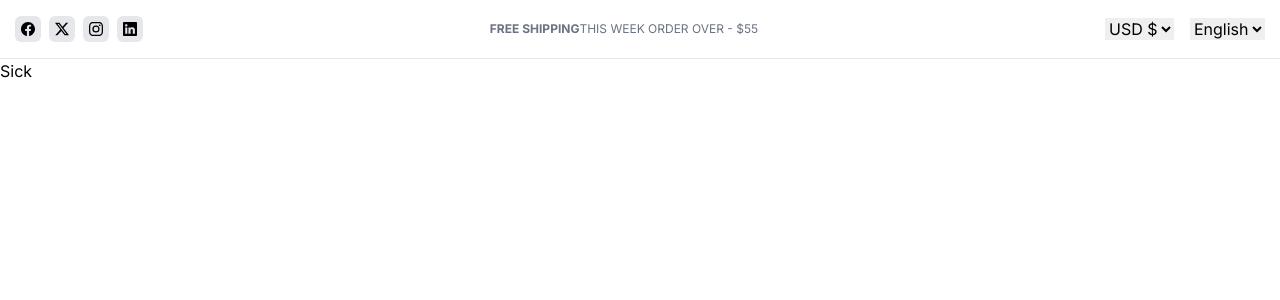
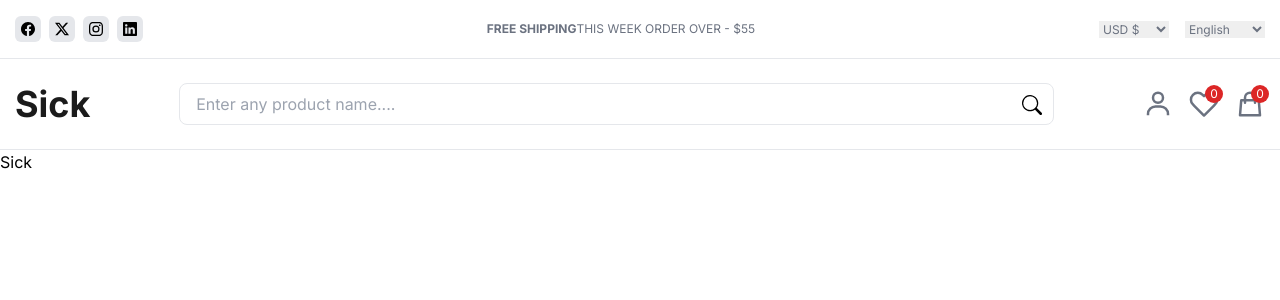
Before and after one commit to JosephMugo8711/sick, a Next.js app: page / in a window 1280 px wide. Shown: the top 300 px of the page. Built offline with nearby package versions, Linux system fonts and the light colour scheme.

Commit message:
Feat: main header

```diff
--- a/src/app/layout.js
+++ b/src/app/layout.js
@@ -2,6 +2,7 @@ import { Inter } from "next/font/google";
 import "./globals.css";
 import HeaderTop from "@/components/HeaderTop";
 import Head from "next/head";
+import HeaderMain from "@/components/HeaderMain";
 const inter = Inter({ subsets: ["latin"] });
 
 export const metadata = {
@@ -14,6 +15,7 @@ export default function RootLayout({ children }) {
     <html lang="en">
       <body className={inter.className}>
         <HeaderTop />
+        <HeaderMain />
         {children}
         </body>
     </html>
--- /dev/null
+++ b/src/components/HeaderMain.js
@@ -0,0 +1,41 @@
+import React from 'react'
+
+import {BsSearch} from "react-icons/bs"
+import {BiUser} from "react-icons/bi"
+import {FiHeart} from "react-icons/fi"
+import {HiOutlineShoppingBag} from "react-icons/hi"
+
+const HeaderMain = () => {
+  return (
+    <div className='py-6 border-b border-gray-200'>
+        <div className='container items-center justify-between sm:flex'>
+            <div className='pb-4 text-4xl font-bold text-center sm:pb-0 text-blackish'>Sick</div>
+
+            <div className='w-full sm:w-[300px] md:w-[70%] relative'>
+                <input
+                  className='w-full p-2 px-4 border border-gray-200 rounded-lg'
+                  type="text"
+                  placeholder='Enter any product name....'/>
+                <BsSearch  className='absolute top-0 right-0 mt-3 mr-3'  size={20}/>
+            </div>
+
+            <div className='hidden text-gray-500 lg:flex text-[30px] gap-4'>
+                <BiUser />
+                <div className='relative'>
+                    <FiHeart />
+                    <div className='absolute top-0 right-0 bg-red-600 rounded-full w-[18px] h-[18px] text-[12px] text-white grid place-items-center translate-x-1 -translate-y-1'>0</div>
+                </div>
+
+                <div className='relative'>
+                    <HiOutlineShoppingBag />
+                    <div className='absolute top-0 right-0 bg-red-600 rounded-full w-[18px] h-[18px] text-[12px] text-white grid place-items-center translate-x-1 -translate-y-1'>0</div>
+                </div>
+
+            </div>
+
+        </div>
+    </div>
+  )
+}
+
+export default HeaderMain
--- a/src/components/HeaderTop.js
+++ b/src/components/HeaderTop.js
@@ -26,13 +26,17 @@ const HeaderTop = () => {
                     THIS WEEK ORDER OVER - $55
                 </div>
                 <div className='flex gap-4'>
-                    <select name='currency' id="currency">
+                    <select name='currency'
+                            id="currency"
+                            className='text-gray-500 text-[12px] w-[70px]'>
                         <option value="USD $">USD $</option>
                         <option value="EUR €">EUR €</option>
                         <option value="KES K">KES K</option>
                     </select>
 
-                    <select name='language' id='language'>
+                    <select name='language'
+                            id='language'
+                            className='text-gray-500 text-[12px] w-[80px]'>
                         <option value="English">English</option>
                         <option value="French">French</option>
                     </select>
```
